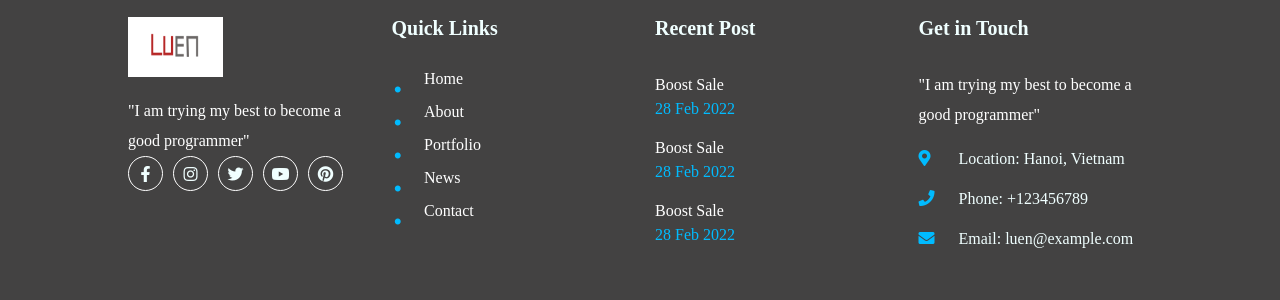
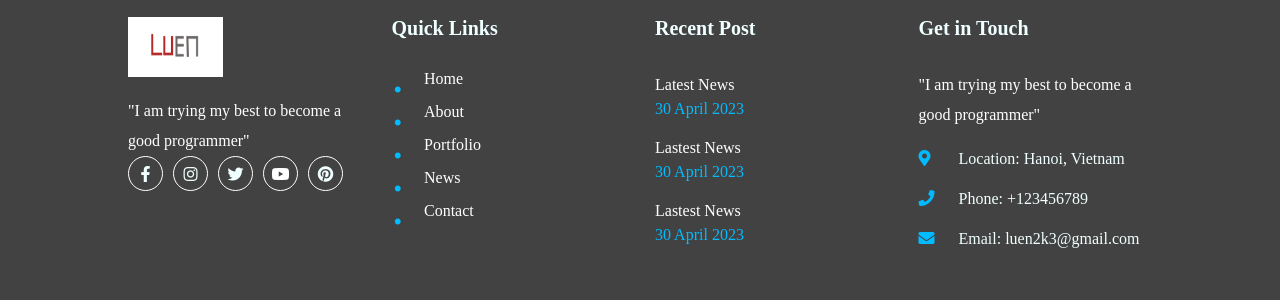
Before and after one commit to dluongta/React_App_CV_Page, a React (Create React App) app: page /contact in a window 1280 px wide. Shown: the part 1027-1327 px from the top of the page. Built offline with nearby package versions, Linux system fonts and the light colour scheme.

Commit message:
change content

```diff
--- a/src/App.css
+++ b/src/App.css
@@ -485,6 +485,9 @@ footer .fa-youtube:hover {
 footer .fa-pinterest:hover {
   background-color: white;
 }
+.white {
+  color: white;
+}
 
 
 
--- a/src/components/home/Footer.jsx
+++ b/src/components/home/Footer.jsx
@@ -1,5 +1,6 @@
 import React from 'react'
 import logo from '../../assets/Luen.jpg'
+import { Link } from 'react-router-dom'
 
 export const Footer = () => {
   return (
@@ -9,10 +10,10 @@ export const Footer = () => {
             <img width="95" height="60" src= {logo} alt=''/>
             <p>"I am trying my best to become a good programmer"</p>
             <div className="socialIcon">
-                    <i className='fab fa-facebook-f '></i>
+                     <i className='fab fa-facebook-f '></i>
                     <i className='fab fa-instagram '></i>
                     <i className='fab fa-twitter '></i>
-                    <i className='fab fa-youtube '></i>
+                    <Link className='white' to={{ pathname: 'https://www.youtube.com/@luen03' }} target="_blank"><i className='fab fa-youtube '></i></Link>
                     <i className='fab fa-pinterest '></i>
             </div>
             </div>
@@ -29,16 +30,16 @@ export const Footer = () => {
             <div className="box">
                 <h2>Recent Post</h2>
                 <div className='text'>
-                    <p>Boost Sale</p>
-                    <span>28 Feb 2022</span>
+                    <p>Latest News</p>
+                    <span>30 April 2023</span>
                 </div>
                 <div className='text'>
-                    <p>Boost Sale</p>
-                    <span>28 Feb 2022</span>
+                    <p>Lastest News</p>
+                    <span>30 April 2023</span>
                 </div>
                 <div className='text'>
-                    <p>Boost Sale</p>
-                    <span>28 Feb 2022</span>
+                    <p>Lastest News</p>
+                    <span>30 April 2023</span>
                 </div>
             </div>
             <div className="box">
@@ -54,7 +55,7 @@ export const Footer = () => {
                 </div>
                 <div className="icon">
                     <i className='fa fa-envelope'></i>
-                    <label htmlFor=''>Email: luen@example.com</label>
+                    <label htmlFor=''>Email: luen2k3@gmail.com</label>
                 </div>
             </div>
         </div>
--- a/src/components/home/Wrapper.jsx
+++ b/src/components/home/Wrapper.jsx
@@ -3,8 +3,8 @@ import React from 'react'
 export const Wrapper = () => {
     const data = [
         {
-          title: "LOOKING FOR EXCLUSIVE SERVICES?",
-          heading: "Get The Best For Your Business",
+          title: "LOOKING FOR MORE SOLUTIONS",
+          heading: "Get The Best For Your Career",
           desc: "Lorem ipsum dolor sit amet, consectetur adipiscing elit, sed do eiusmod tempor incididunt ut labore et dolore magna aliqua.",
         },
       ]
--- a/src/components/home/header/homes/Home.jsx
+++ b/src/components/home/header/homes/Home.jsx
@@ -1,5 +1,6 @@
 import React from 'react'
 import headerImg from '../../../../assets/math.gif'
+import { Link } from 'react-router-dom'
 
 
 import { useState,useEffect } from 'react'
@@ -63,7 +64,7 @@ export const Home = () => {
                     <i className='fab fa-facebook-f facebook'></i>
                     <i className='fab fa-instagram instagram'></i>
                     <i className='fab fa-twitter twitter'></i>
-                    <i className='fab fa-youtube youtube'></i>
+                    <Link to={{ pathname: 'https://www.youtube.com/@luen03' }} target="_blank"> <i className='fab fa-youtube youtube'></i></Link>
                     <i className='fab fa-pinterest pinterest'></i>
                 </div>
                 <p>I am studying and researching</p>
--- a/src/components/home/services/Service.jsx
+++ b/src/components/home/services/Service.jsx
@@ -18,25 +18,25 @@ export const Service = () => {
         },
         {
           id: 3,
-          title: "Photography",
+          title: "Content Writing",
           desc: "Lorem ipsum dolor sit amet, consecte tuer adipiscing elit enean.",
           cover: bannerImage,
         },
         {
           id: 4,
-          title: "Live Support",
+          title: "Online Support",
           desc: "Lorem ipsum dolor sit amet, consecte tuer adipiscing elit enean.",
           cover: bannerImage,
         },
         {
           id: 5,
-          title: "Content Writing",
+          title: "Project Planning",
           desc: "Lorem ipsum dolor sit amet, consecte tuer adipiscing elit enean.",
           cover: bannerImage,
         },
         {
           id: 6,
-          title: "Timely Deliverables",
+          title: "Time Management",
           desc: "Lorem ipsum dolor sit amet, consecte tuer adipiscing elit enean.",
           cover: bannerImage,
         },
--- a/src/components/pages/Contact.jsx
+++ b/src/components/pages/Contact.jsx
@@ -15,7 +15,7 @@ export const Contact = () => {
                 </div>
                 <div className="icon">
                     <i className='fa fa-envelope'></i>
-                    <label htmlFor=''>Email: luen@example.com</label>
+                    <label htmlFor=''>Email: luen2k3@gmail.com</label>
                 </div>
             </div>
 
```
